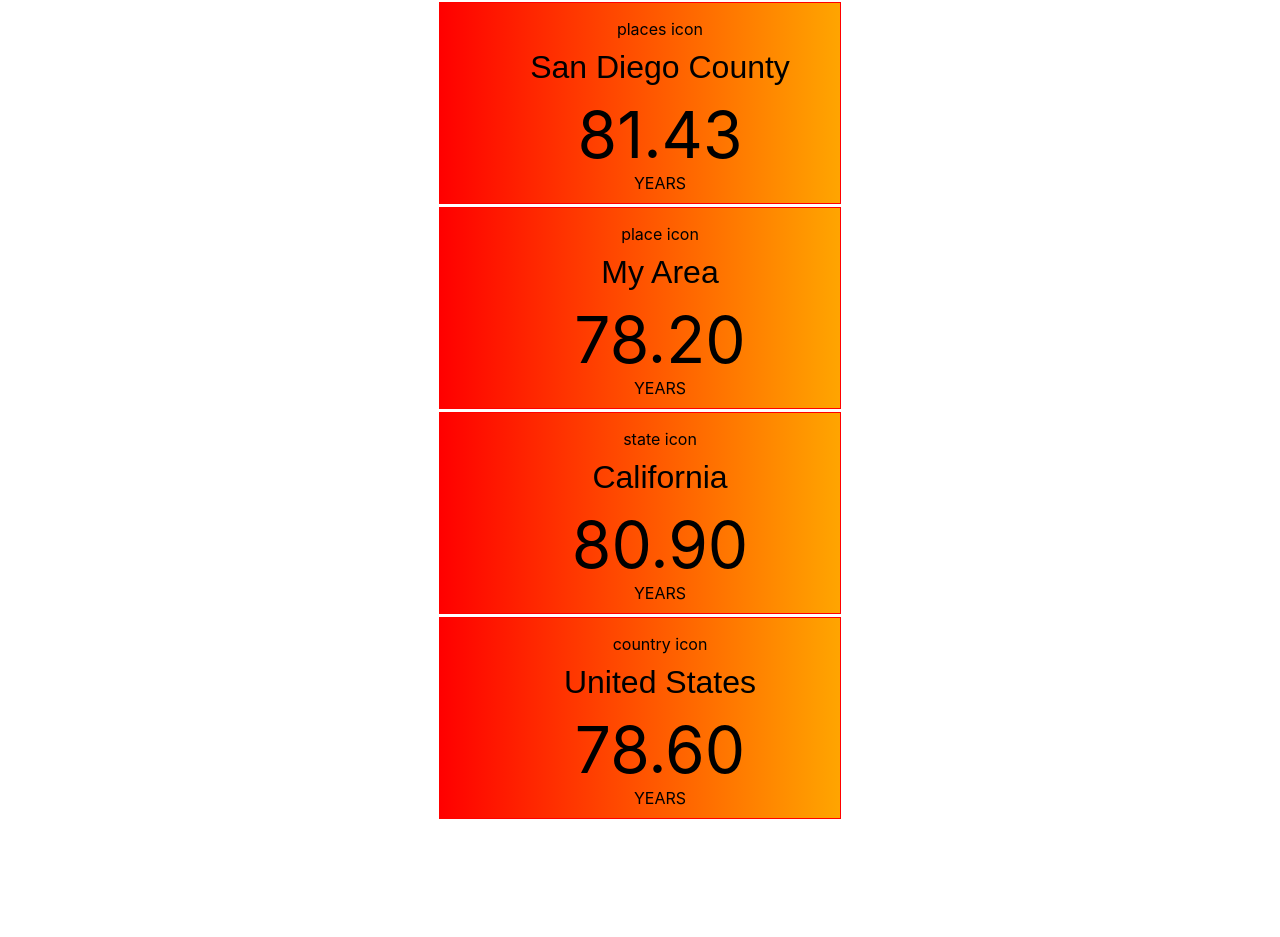
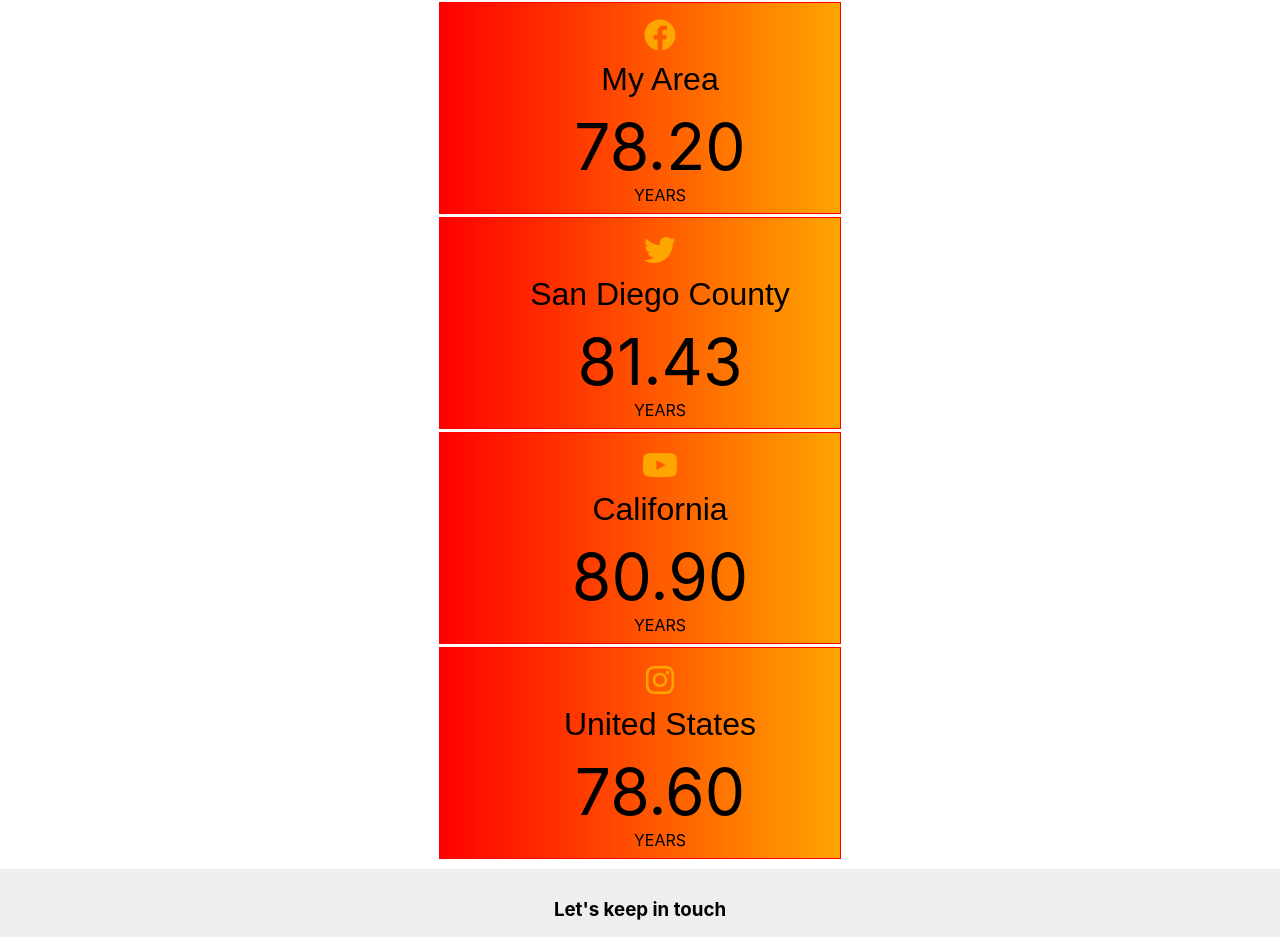
Before and after one commit to RodikYermak/life-expectancy, a React (Create React App) app: page / in a window 1280 px wide. Shown: the part 146-1083 px from the top of the page. Before the commit the page ends 968 px from the top, so only its background shows below. Built offline with nearby package versions, Linux system fonts and the light colour scheme.

Commit message:
font-awesome icons and social follow footer
font-awesome icons and social follow footer

```diff
--- a/package.json
+++ b/package.json
@@ -3,9 +3,13 @@
   "version": "0.1.0",
   "private": true,
   "dependencies": {
+    "@fortawesome/fontawesome-svg-core": "^1.2.25",
+    "@fortawesome/free-brands-svg-icons": "^5.11.2",
     "@fortawesome/free-solid-svg-icons": "^5.11.2",
+    "@fortawesome/react-fontawesome": "^0.1.6",
     "react": "^16.10.2",
     "react-dom": "^16.10.2",
+    "react-icons": "^3.7.0",
     "react-scripts": "3.2.0"
   },
   "scripts": {
--- a/src/App.css
+++ b/src/App.css
@@ -27,7 +27,7 @@ body {
 /* Rectangler Componet Styles */
 .rectangular-box {
   width: 400px;
-  height: 200px;
+  height: 210px;
   background-image: linear-gradient(to right, red, orange);
   border: 1px solid red;
   margin: 3px auto;
@@ -50,6 +50,11 @@ body {
 
 .uppercase-text {
   text-transform: uppercase;
+}
+.icon-style {
+  /* background-color: orange; */
+  color: orange;
+  font-size: 2rem;
 }
 
 /* SearchForm styles */
@@ -74,7 +79,11 @@ input[type='text']:focus {
   }
 }
 .find-button {
-  background-color: orange;
+  background-image: linear-gradient(
+    to bottom,
+    rgb(235, 114, 78),
+    rgb(238, 174, 101)
+  );
   color: white;
   font-size: 1rem;
   border-radius: 25px;
@@ -85,3 +94,39 @@ input[type='text']:focus {
   outline: none;
   cursor: pointer;
 }
+.find-button:hover {
+  box-shadow: 2px 2px 3px 1px grey;
+}
+
+/* SOCIAL STUFF */
+.social-container {
+  background: #eee;
+  padding: 10px;
+  margin-top: 10px;
+  height: 100px;
+}
+a.social {
+  margin: 0 1rem;
+  transition: transform 250ms;
+  display: inline-block;
+}
+
+a.social:hover {
+  transform: translateY(-2px);
+}
+
+a.youtube {
+  color: #eb3223;
+}
+
+a.facebook {
+  color: #4968ad;
+}
+
+a.twitter {
+  color: #49a1eb;
+}
+
+a.instagram {
+  color: black;
+}
--- a/src/App.js
+++ b/src/App.js
@@ -2,19 +2,24 @@ import React from 'react';
 import './App.css';
 import Rectangler from './components/Rectangler';
 import SearchForm from './components/SearchForm';
+import SocialFollow from './components/SocialFollow';
+// import { FontAwesomeIcon } from '@fortawesome/react-fontawesome';
+import {
+  faYoutube,
+  faFacebook,
+  faTwitter,
+  faInstagram
+} from '@fortawesome/free-brands-svg-icons';
 
 function App() {
   return (
     <div>
       <SearchForm />
-      <Rectangler
-        iconname='places icon'
-        area='san diego county'
-        years='81.43'
-      />
-      <Rectangler iconname='place icon' area='my area' years='78.20' />
-      <Rectangler iconname='state icon' area='california' years='80.90' />
-      <Rectangler iconname='country icon' area='united states' years='78.60' />
+      <Rectangler iconname={faFacebook} area='my area' years='78.20' />
+      <Rectangler iconname={faTwitter} area='san diego county' years='81.43' />
+      <Rectangler iconname={faYoutube} area='california' years='80.90' />
+      <Rectangler iconname={faInstagram} area='united states' years='78.60' />
+      <SocialFollow />
     </div>
   );
 }
--- a/src/components/Rectangler.js
+++ b/src/components/Rectangler.js
@@ -1,11 +1,22 @@
 import React from 'react';
 import '../App.css';
-// import { faCoffee } from '@fortawesome/free-solid-svg-icons';
+import { FontAwesomeIcon } from '@fortawesome/react-fontawesome';
+// import {
+//   faYoutube,
+//   faFacebook,
+//   faTwitter,
+//   faInstagram
+// } from '@fortawesome/free-brands-svg-icons';
+
 const Reactangler = ({ iconname, area, years }) => {
   return (
     <div className='rectangular-box'>
       <ul className='unordered-list'>
-        <li>{iconname}</li>
+        {/* <li>{iconname}</li> */}
+        <li>
+          <FontAwesomeIcon icon={iconname} className='icon-style' />
+        </li>
+
         <li className='area'>{area}</li>
         <li className='years'>{years}</li>
         <li className='uppercase-text'>years</li>
--- /dev/null
+++ b/src/components/SocialFollow.js
@@ -0,0 +1,51 @@
+import React from 'react';
+import '../App.css';
+import { FontAwesomeIcon } from '@fortawesome/react-fontawesome';
+import {
+  faYoutube,
+  faFacebook,
+  faTwitter,
+  faInstagram
+} from '@fortawesome/free-brands-svg-icons';
+
+const SocialFollow = () => {
+  return (
+    <div className='social-container App'>
+      <h3>Let's keep in touch</h3>
+      <a
+        href='https://www.youtube.com'
+        target='_blank'
+        rel='noopener noreferrer'
+        className='youtube social'
+      >
+        <FontAwesomeIcon icon={faYoutube} size='2x' />
+      </a>
+      <a
+        href='https://www.facebook.com'
+        target='_blank'
+        rel='noopener noreferrer'
+        className='facebook social'
+      >
+        <FontAwesomeIcon icon={faFacebook} size='2x' />
+      </a>
+      <a
+        href='https://www.twitter.com'
+        target='_blank'
+        rel='noopener noreferrer'
+        className='twitter social'
+      >
+        <FontAwesomeIcon icon={faTwitter} size='2x' />
+      </a>
+      <a
+        href='https://www.instagram.com'
+        target='_blank'
+        rel='noopener noreferrer'
+        className='instagram social'
+      >
+        <FontAwesomeIcon icon={faInstagram} size='2x' />
+      </a>
+    </div>
+  );
+};
+
+export default SocialFollow;
```
Also changed, not shown: 1 other file (tests, documents, lock files or other folders).
